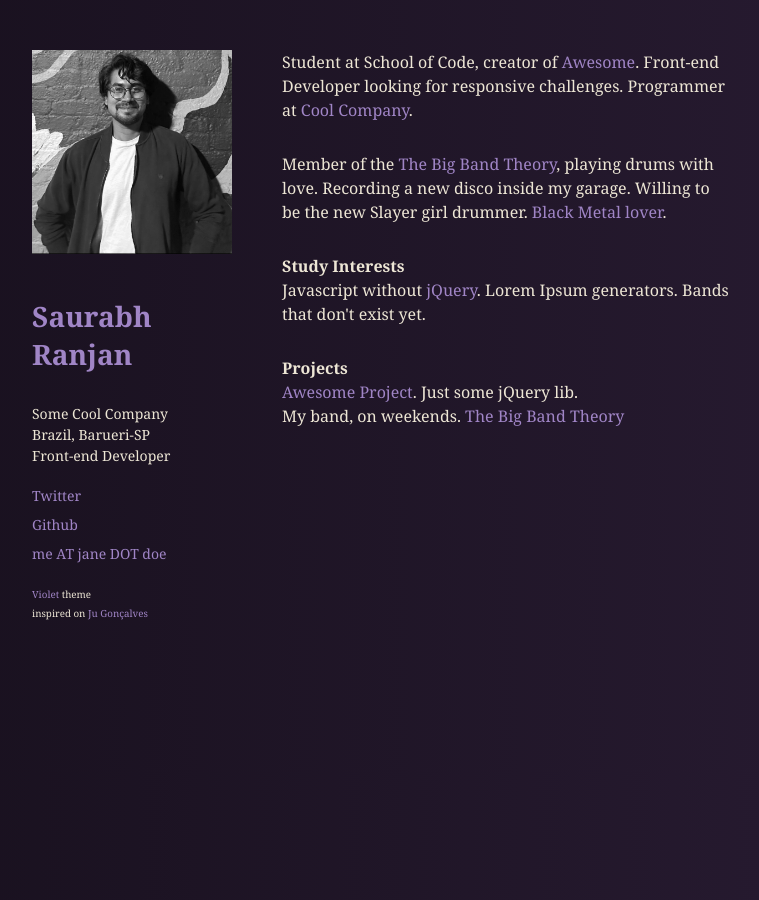
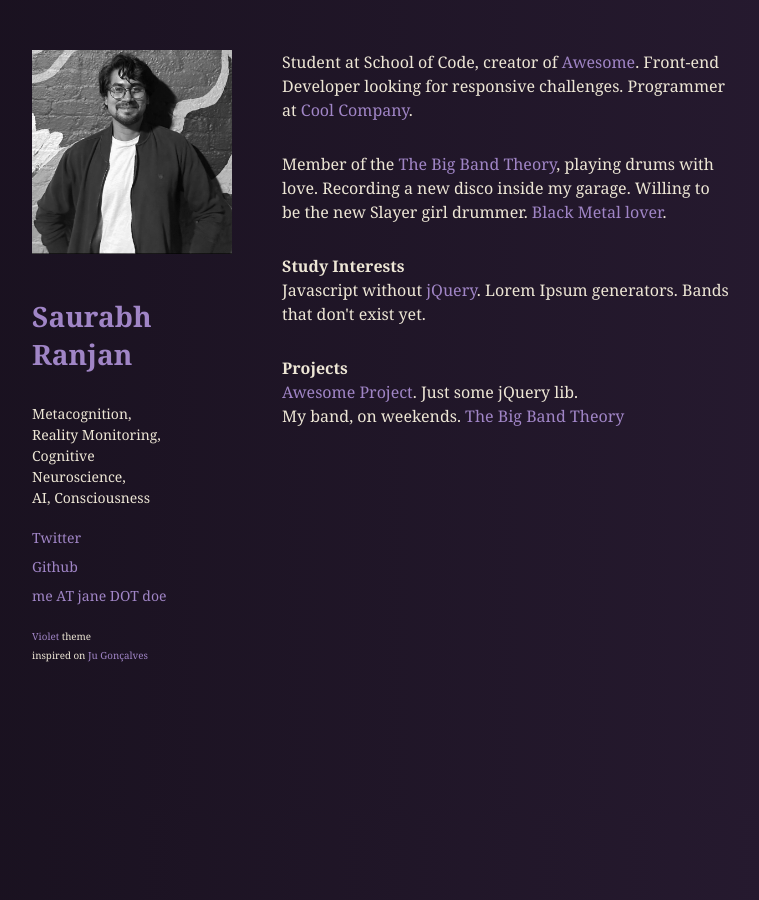
Before and after one commit to saurabhr/saurabhr.github.io, a Jekyll site: the page built from index.html, in a window 1280 px wide. Shown: the whole page, without its empty margins (68-827 px from the left). Built offline with Jekyll 4.4.1, drawn with Linux system fonts in a browser that asks for light colours.

Commit message:
Update index.html

```diff
--- a/index.html
+++ b/index.html
@@ -10,9 +10,11 @@ title: Home
   </h1>
 
   <p>
-    Some Cool Company</br>
-    Brazil, Barueri-SP</br>
-    Front-end Developer
+    Metacognition,</br>
+    Reality Monitoring,</br>
+    Cognitive Neuroscience,</br>
+    AI, Consciousness</br>
+
   </p>
 
   <nav>
```
